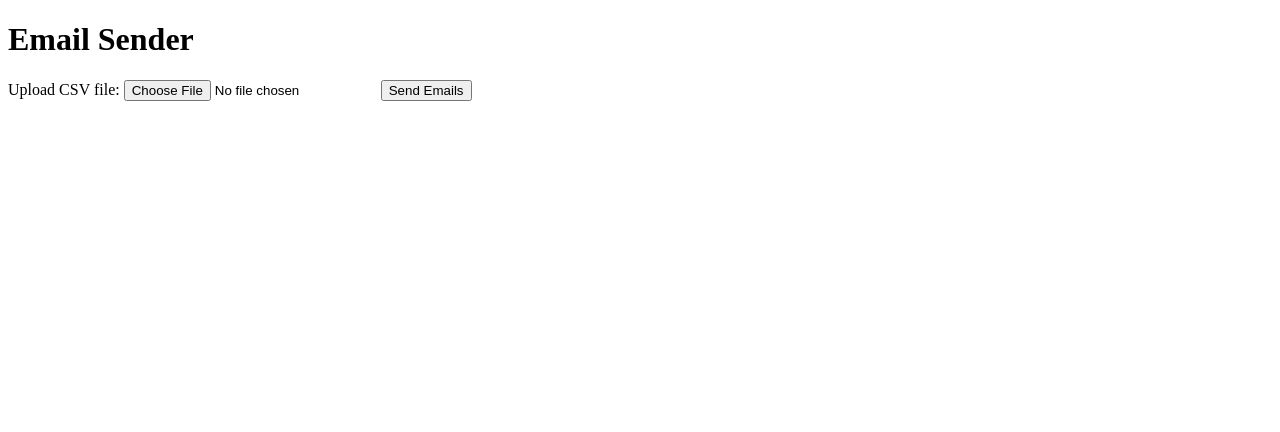
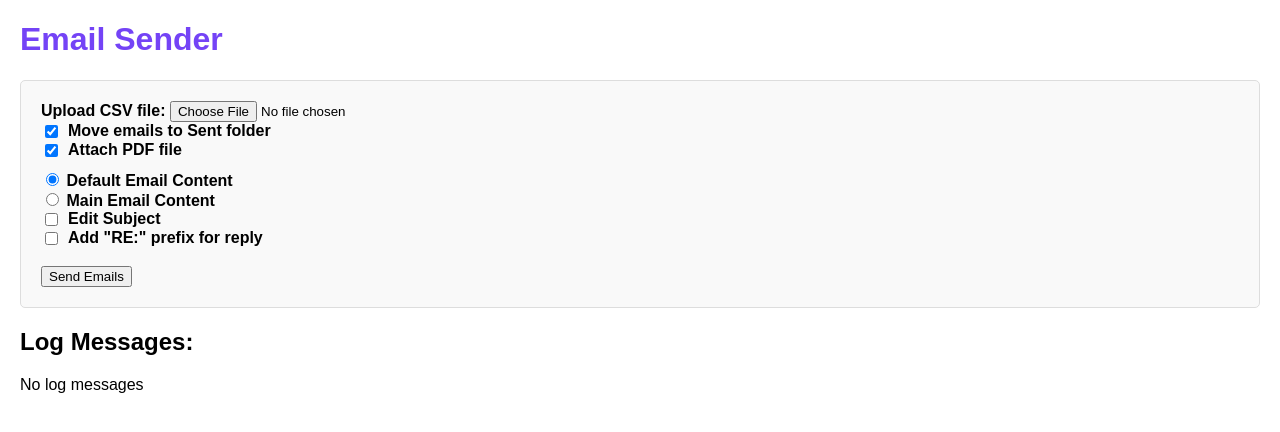
Before and after one commit to aslammiya/PunMaskaEmailSender, a Flask app: page / in a window 1280 px wide. Shown: the top 432 px of the page. Run offline with Flask 3, Linux system fonts and the light colour scheme.

Commit message:
Add files via upload

```diff
--- a/app/app.py
+++ b/app/app.py
@@ -1,4 +1,5 @@
-from flask import Flask, request, render_template
+from flask import Flask, request, render_template, Markup
+import requests
 import os
 import requests
 from werkzeug.utils import secure_filename
@@ -9,7 +10,9 @@ from email.mime.application import MIMEApplication
 import smtplib
 import imaplib
 import csv
+import gspread
 import traceback
+from werkzeug.utils import secure_filename
 
 app = Flask(__name__)
 
@@ -23,7 +26,7 @@ def allowed_file(filename):
            filename.rsplit('.', 1)[1].lower() in ALLOWED_EXTENSIONS
 
 
-def create_email_content_style(name):
+def create_email_main(name):
     if name != " ":
         name = name.strip()
         greeting = f"Hey {name},"
@@ -117,18 +120,15 @@ def create_email_content(name):
     html_content = f'''
         <!DOCTYPE html>
         <html>
-        <head>
-        </head>
         <body>
-            <div>
-                <p>{greeting}</p>
-                <p>Do you know, Punmaska has replaced Amul butter as Desh ka Butter?! 😱🤯</p>
-                <p>I'm Aayushi from Punmaska. Here, to boost your Instagram! 🚀</p>
-                <p>Click on the below link to have a look at our Pun intended pitch! 🤌</p>
-                <a href="https://www.punmaska.com/coming-soon-03-1">https://www.punmaska.com/coming-soon-03-1</a>
-                <br><p>Hoping to see you on the other side of the screen! 💻</p>
-                <p>Cheers,<br>Punmaska! ☕</p>
-            </div>
+        <p>{greeting}</p>
+        <p>Do you know, Punmaska has replaced Amul butter as Desh ka Butter?! 😱🤯</p>
+        <p>I'm Aayushi from Punmaska. Here, to boost your Instagram! 🚀</p>
+        <p>Click on the below link to have a look at our Pun intended pitch! 🤌</p>
+        <a href="https://www.punmaska.com/coming-soon-03-1">https://www.punmaska.com/coming-soon-03-1</a>
+        <p>Hoping to see you on the other side of the screen! 💻</p>
+        <p>Cheers, <br>
+        Punmaska! ☕</p>
         </body>
         </html>
     '''
@@ -166,14 +166,14 @@ def send_email_with_attachments(subject, to_email, html_content, pdf_files=None,
                 imap_server.select("Sent")
                 imap_server.append("Sent", None, None, msg.as_bytes())
 
-        print('Email sent',to_email)
+        #print('Email sent',to_email)
 
     except smtplib.SMTPException as smtp_ex:
-        print(f'An error occurred while sending the email: {smtp_ex}')
+        #print(f'An error occurred while sending the email: {smtp_ex}')
         traceback.print_exc()
         errAcc.append(to_email)
     except Exception as e:
-        print(f'An error occurred while sending the email: {e}')
+        #print(f'An error occurred while sending the email: {e}')
         traceback.print_exc()
         errAcc.append(to_email)
 
@@ -187,52 +187,102 @@ def read_recipients_from_csv(csv_file):
                 email = row['Email'].strip()
                 recipients.append((name, email))
     except Exception as e:
-        print(f'An error occurred while reading the CSV file: {e}')
+        pass
+        #print(f'An error occurred while reading the CSV file: {e}')
 
     return recipients
+
+# def read_recipients_from_csv():
+#     recipients = []
+#     try:
+#         # Fetch recipients from the Google Sheet (public sheet)
+#         client = gspread.authorize(None)  # No credentials needed for public sheets
+#         sheet = client.open_by_url('https://docs.google.com/spreadsheets/d/1ZEt8gCD3cYuMeJJGKky1itiXBTpBBp-oi-W6QDaJpFg')
+#         worksheet = sheet.get_worksheet(0)
+#         values = worksheet.get_all_records()
+#         for row in values:
+#             name = f" {row['Name'].strip()}"
+#             email = row['Email'].strip()
+#             recipients.append((name, email))
+#     except Exception as e:
+#         #print(f'An error occurred while reading the Google Sheet: {e}')
+
+#     return recipients
 
 
 @app.route('/', methods=['GET', 'POST'])
 def index():
+    # Initialize log messages list
+    log_messages = []
+
     if request.method == 'POST':
         if 'csv_file' not in request.files:
-            return "No file part"
+            log_messages.append("No file part")
+            return render_template('index.html', log_messages=Markup('<br>'.join(log_messages)))
 
         file = request.files['csv_file']
 
         if file.filename == '':
-            return "No selected file"
+            log_messages.append("No selected file")
+            return render_template('index.html', log_messages=Markup('<br>'.join(log_messages)))
 
         if file and allowed_file(file.filename):
             filename = secure_filename(file.filename)
             file.save(os.path.join(app.config['UPLOAD_FOLDER'], filename))
 
+            # Handle checkboxes and radio button
+            moveToSent = True if 'moveToSent' in request.form else False
+            sentPdf = True if 'sentPdf' in request.form else False
+            mainMail = True if 'emailType' in request.form and request.form['emailType'] == 'main' else False
+            replyEnable = True if 'replyEnable' in request.form else False
+
             # Update the recipients list to use the uploaded CSV file
             recipients = read_recipients_from_csv(os.path.join(app.config['UPLOAD_FOLDER'], filename))
 
+        # Handle the custom subject
+        if 'subjectEdit' in request.form:
+            # Check if the custom subject checkbox is selected
+            custom_subject_checked = request.form.get('subjectEdit') == 'on'
+
+            # Use custom subject if checkbox is checked, otherwise use default subject
+            if custom_subject_checked:
+                subject = request.form.get('customSubject', "You and Punmaska > Chai and Bunmaska ☕🚀")
+            else:
+                subject = "You and Punmaska > Chai and Bunmaska ☕🚀"
+        else:
             subject = "You and Punmaska > Chai and Bunmaska ☕🚀"
-            pdf_files = [r"Punmaska_Overview.pdf"]
-            moveToSent = False
-            sentPdf = False
-            errAcc = []
 
-            for name, email in recipients:
-                try:
+        if 'replyEnable' in request.form:
+            subject = "RE: " + subject
+
+        pdf_files = [r"Punmaska_Overview.pdf"]
+        errAcc = []
+
+        for name, email in recipients:
+            try:
+                if mainMail:
+                    html_content = create_email_main(name)
+                else:
                     html_content = create_email_content(name)
-                    html_content = html_content.replace("{name}", name)
-                    send_email_with_attachments(subject, email, html_content, pdf_files, moveToSent, sentPdf, errAcc)
-                except Exception as e:
-                    print(f"Error sending email to {email}: {e}")
-                    errAcc.append(email)
+                html_content = html_content.replace("{name}", name)
+                send_email_with_attachments(subject, email, html_content, pdf_files, moveToSent, sentPdf, errAcc)
+                # Add log message for successful email
+                log_messages.append(f"Email sent to: {email}")
+            except Exception as e:
+                #print(f"Error sending email to {email}: {e}")
+                errAcc.append(email)
+                # Add log message for failed email
+                log_messages.append(f"Error sending email to {email}: {e}")
 
-            if errAcc:
-                sendTelegramMessage(errAcc)
-            else:
-                sendTelegramMessage("All Done")
+        if errAcc:
+            sendTelegramMessage(errAcc)
+        else:
+            sendTelegramMessage("All Done")
+            log_messages.append("All emails sent successfully")
 
-            return "Emails sent successfully"
+        return render_template('index.html', log_messages=Markup('<br>'.join(log_messages)))
 
-    return render_template('index.html')
+    return render_template('index.html', log_messages="")
 
 def sendTelegramMessage(message):
     bot_token = "6289896747:AAEReBXOFz83XIxkviNAZMIMfuMIOS2XGdw"
@@ -242,7 +292,8 @@ def sendTelegramMessage(message):
         rsp = requests.get(url)
         rsp.raise_for_status()
     except requests.exceptions.RequestException as e:
-        print(f"Error sending Telegram message: {e}")
+        pass
+        #print(f"Error sending Telegram message: {e}")
 
 # if __name__ == '__main__':
 #     app.run(debug=True)
--- a/app/templates/index.html
+++ b/app/templates/index.html
@@ -2,13 +2,96 @@
 <html>
 <head>
     <title>Email Sender</title>
+    <style>
+        body {
+            font-family: Arial, sans-serif;
+            margin: 20px;
+        }
+
+        h1 {
+            color: #7443f6;
+        }
+
+        form {
+            border: 1px solid #ddd;
+            padding: 20px;
+            border-radius: 5px;
+            background-color: #f9f9f9;
+        }
+
+        label {
+            font-weight: bold;
+        }
+
+        .checkbox-label {
+            display: flex;
+            align-items: center;
+        }
+
+        .checkbox-label input {
+            margin-right: 10px;
+        }
+
+        .radio-label {
+            margin-top: 10px;
+        }
+
+        .input-field {
+            display: none;
+        }
+    </style>
+     <script>
+        function toggleSubjectInput() {
+            var subjectInput = document.getElementById('subjectInput');
+            subjectInput.style.display = document.getElementById('subjectEdit').checked ? 'block' : 'none';
+        }
+    </script>
 </head>
 <body>
     <h1>Email Sender</h1>
     <form method="POST" enctype="multipart/form-data">
         <label for="csv_file">Upload CSV file:</label>
         <input type="file" name="csv_file" accept=".csv" required>
+        <br>
+        <div class="checkbox-label">
+            <input type="checkbox" name="moveToSent" id="moveToSent" checked>
+            <label for="moveToSent">Move emails to Sent folder</label>
+        </div>
+        <div class="checkbox-label">
+            <input type="checkbox" name="sentPdf" id="sentPdf" checked>
+            <label for="sentPdf">Attach PDF file</label>
+        </div>
+        <div class="radio-label">
+            <input type="radio" name="emailType" id="emailTypeDefault" value="default" checked>
+            <label for="emailTypeDefault">Default Email Content</label>
+            <br>
+            <input type="radio" name="emailType" id="emailTypeMain" value="main">
+            <label for="emailTypeMain">Main Email Content</label>
+        </div>
+        <div class="checkbox-label">
+            <input type="checkbox" name="subjectEdit" id="subjectEdit" onclick="toggleSubjectInput()">
+            <label for="subjectEdit">Edit Subject</label>
+        </div>
+        <div class="checkbox-label input-field" id="subjectInput">
+            <label for="customSubject">Custom Subject:</label>
+            <input type="text" name="customSubject" id="customSubject">
+        </div>
+        <div class="checkbox-label">
+            <input type="checkbox" name="replyEnable" id="replyEnable">
+            <label for="replyEnable">Add "RE:" prefix for reply</label>
+        </div>
+        <br>
         <input type="submit" value="Send Emails">
     </form>
+
+    <!-- Display log messages -->
+    <div id="logMessages">
+        <h2>Log Messages:</h2>
+        {% if log_messages %}
+            {{ log_messages | safe }}
+        {% else %}
+            <p>No log messages</p>
+        {% endif %}
+    </div>
 </body>
 </html>
--- a/app/uploads/recipients.csv
+++ b/app/uploads/recipients.csv
@@ -1,3 +1,7 @@
 Name,Email
 Proton,protonmail456743@proton.me
 aslam,aslammiya6362@gmail.com
+,
+,
+,
+,
--- a/requirements.txt
+++ b/requirements.txt
@@ -1,2 +1,4 @@
-flask==2.3.2
-requests==2.26.0
+Flask
+requests
+gspread
+werkzeug
```
Also changed, not shown: app/test.py (added, +27 -0 lines), app/README.md (added).
